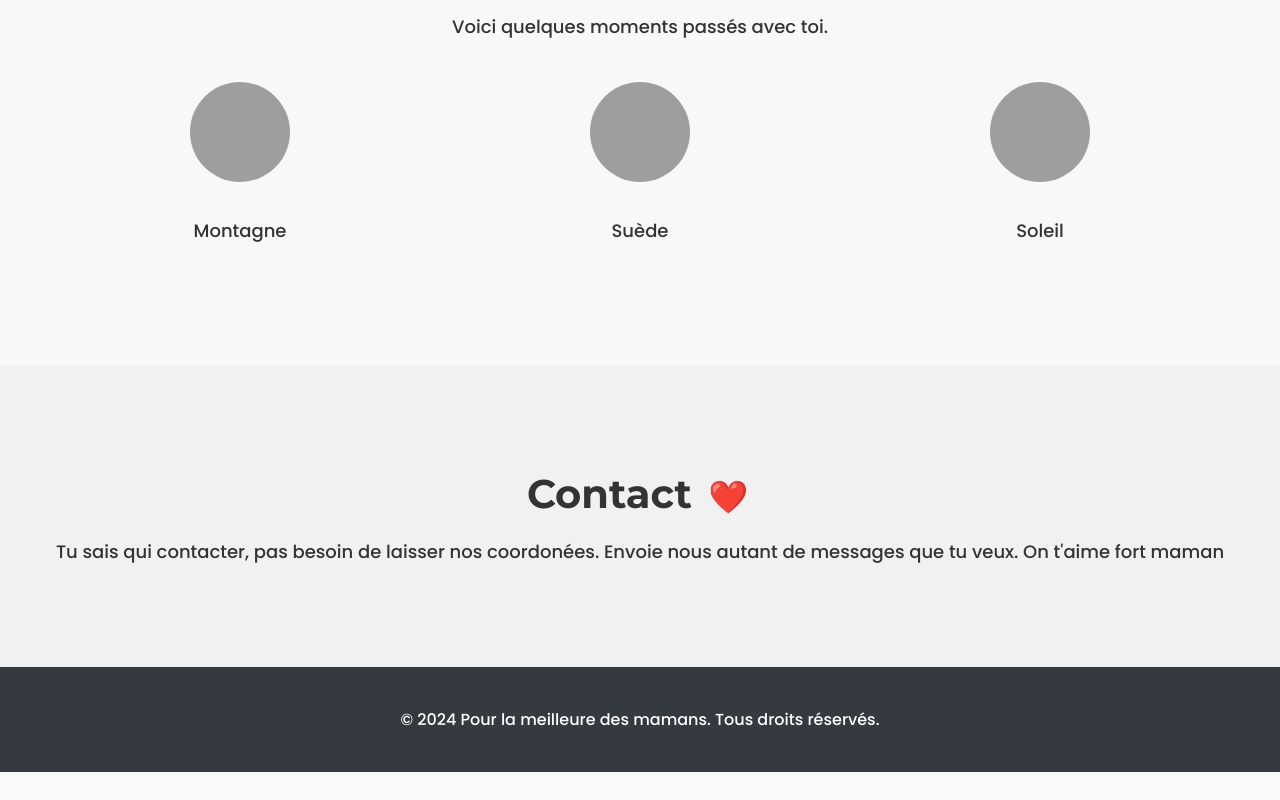
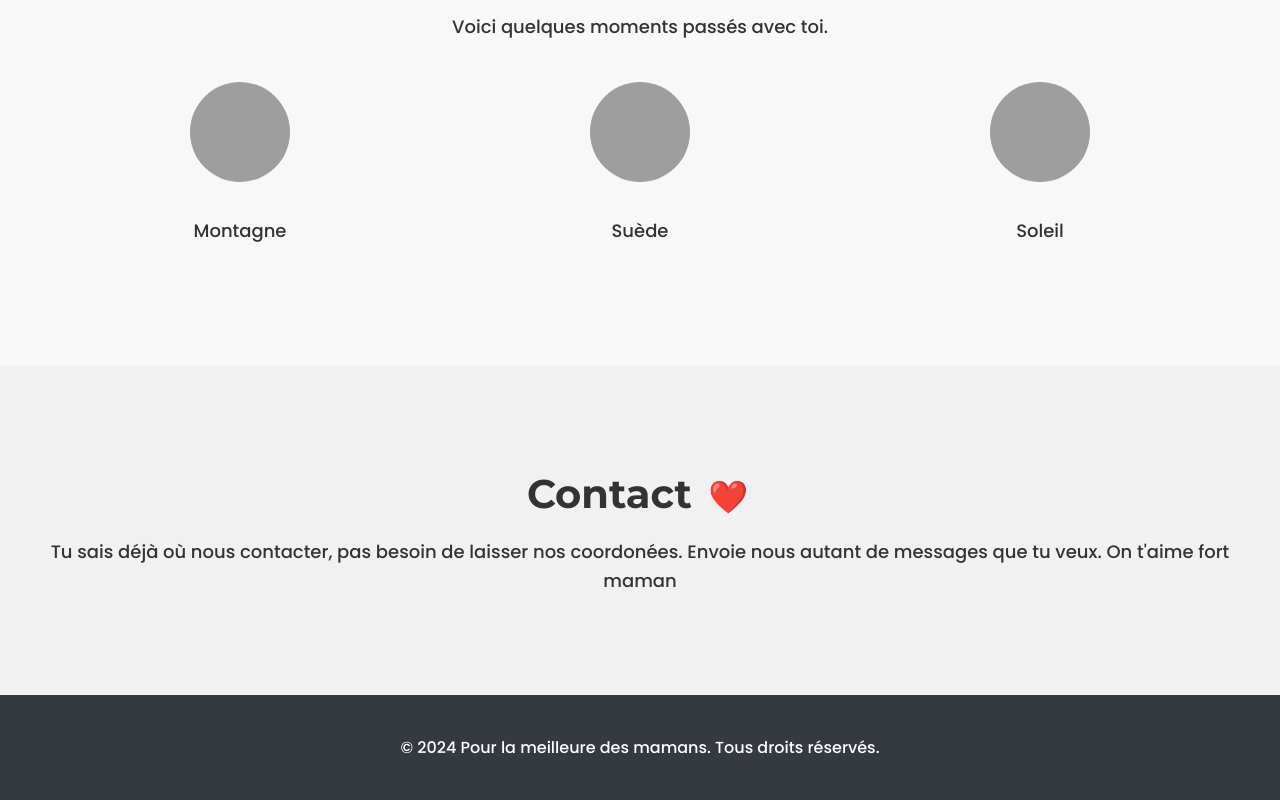
Before and after one commit to beludark/bonne-fete-maman, a plain HTML site: page index.html in a window 1280 px wide. Shown: the part 1163-1963 px from the top of the page. Before the commit the page ends 1935 px from the top, so only its background shows below. Drawn offline with nearby package versions, Linux system fonts and the light colour scheme; grey boxes are pictures that could not be loaded.

Commit message:
Update index.html

```diff
--- a/index.html
+++ b/index.html
@@ -284,7 +284,7 @@
     <div class="content" data-aos="fade-up" data-aos-duration="1000">
         <div class="container">
             <h2>Contact <span class="heart">❤️</span></h2>
-            <p>Tu sais qui contacter, pas besoin de laisser nos coordonées. Envoie nous autant de messages que tu veux. On t'aime fort maman </p>
+            <p>Tu sais déjà où nous contacter, pas besoin de laisser nos coordonées. Envoie nous autant de messages que tu veux. On t'aime fort maman </p>
         </div>
     </div>
 
```
